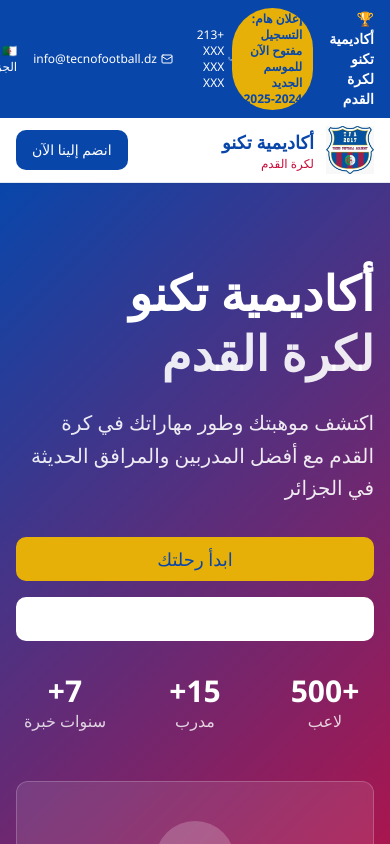
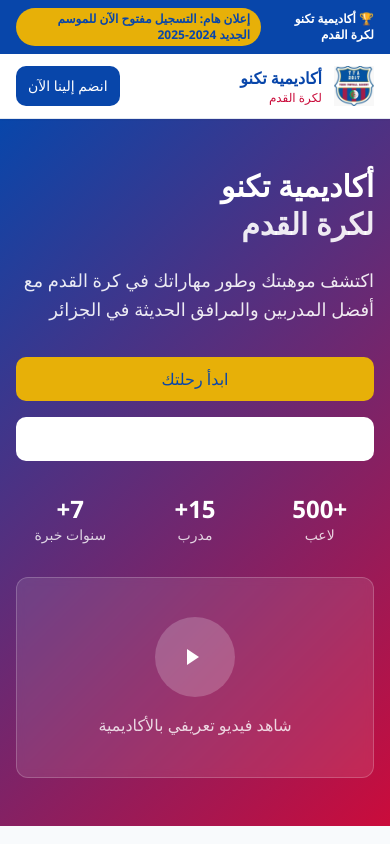
Before and after one commit to cvUPTZ/tecnosync-portal, a React (Vite) app: page / in a window 390 px wide. Shown: the top 844 px of the page. Built offline with nearby package versions, Linux system fonts and the light colour scheme; what @react-pdf/renderer would draw is missing.

Commit message:
Fix root route responsiveness
Make the root route responsive by adjusting layout and styling for smaller screens.

```diff
--- a/src/pages/Index.tsx
+++ b/src/pages/Index.tsx
@@ -9,14 +9,14 @@ const Index = () => {
     <div className="min-h-screen bg-background" dir="rtl">
       {/* Header */}
       <header className="bg-primary text-primary-foreground py-2 text-sm">
-        <div className="container mx-auto px-4 flex justify-between items-center">
-          <div className="flex items-center gap-4">
-            <span className="font-bold">🏆 أكاديمية تكنو لكرة القدم</span>
-            <Badge variant="secondary" className="bg-tfa-gold text-primary">
+        <div className="container mx-auto px-4 flex flex-col lg:flex-row justify-between items-center gap-2">
+          <div className="flex items-center gap-2 lg:gap-4">
+            <span className="font-bold text-xs lg:text-sm">🏆 أكاديمية تكنو لكرة القدم</span>
+            <Badge variant="secondary" className="bg-tfa-gold text-primary text-xs">
               إعلان هام: التسجيل مفتوح الآن للموسم الجديد 2024-2025
             </Badge>
           </div>
-          <div className="flex items-center gap-4 text-xs">
+          <div className="hidden md:flex items-center gap-4 text-xs">
             <div className="flex items-center gap-1">
               <Phone className="w-3 h-3" />
               <span>+213 XXX XXX XXX</span>
@@ -34,20 +34,20 @@ const Index = () => {
       <nav className="bg-white shadow-sm border-b sticky top-0 z-50">
         <div className="container mx-auto px-4">
           <div className="flex items-center justify-between h-16">
-            <div className="flex items-center gap-8">
+            <div className="flex items-center gap-8 flex-1">
               <div className="flex items-center gap-3">
                 <img
                   src="/lovable-uploads/110f1368-cc3e-49a8-ba42-0e0f2e7ec6ee.png"
                   alt="Tecno Football Academy Logo"
-                  className="w-12 h-12 object-contain"
+                  className="w-10 h-10 lg:w-12 lg:h-12 object-contain"
                 />
                 <div>
-                  <div className="font-bold text-lg text-tfa-blue">أكاديمية تكنو</div>
+                  <div className="font-bold text-base lg:text-lg text-tfa-blue">أكاديمية تكنو</div>
                   <div className="text-xs text-tfa-red font-medium">لكرة القدم</div>
                 </div>
               </div>
 
-              <div className="hidden md:flex items-center gap-6">
+              <div className="hidden lg:flex items-center gap-6">
                 <a href="#home" className="hover:text-primary transition-colors">الرئيسية</a>
                 <a href="#about" className="hover:text-primary transition-colors">من نحن</a>
                 <a href="#programs" className="hover:text-primary transition-colors">البرامج التدريبية</a>
@@ -61,50 +61,52 @@ const Index = () => {
               </div>
             </div>
 
-            <Link to="/registration">
-              <Button className="gradient-hero bg-tfa-blue hover:bg-tfa-red transition-colors">
-                انضم إلينا الآن
-              </Button>
-            </Link>
+            <div className="flex items-center gap-3">
+              <Link to="/registration">
+                <Button className="gradient-hero bg-tfa-blue hover:bg-tfa-red transition-colors text-sm lg:text-base px-3 lg:px-4">
+                  انضم إلينا الآن
+                </Button>
+              </Link>
+            </div>
           </div>
         </div>
       </nav>
 
       {/* Hero Section */}
-      <section id="home" className="gradient-hero text-white py-20">
+      <section id="home" className="gradient-hero text-white py-12 lg:py-20">
         <div className="container mx-auto px-4">
-          <div className="grid lg:grid-cols-2 gap-12 items-center">
+          <div className="grid lg:grid-cols-2 gap-8 lg:gap-12 items-center">
             <div className="animate-fade-in">
-              <h1 className="text-5xl md:text-6xl font-bold mb-6 leading-tight">
+              <h1 className="text-3xl md:text-4xl lg:text-5xl xl:text-6xl font-bold mb-6 leading-tight">
                 أكاديمية تكنو
                 <br />
                 <span className="text-white/90">لكرة القدم</span>
               </h1>
-              <p className="text-xl mb-8 text-white/90 leading-relaxed">
+              <p className="text-lg lg:text-xl mb-8 text-white/90 leading-relaxed">
                 اكتشف موهبتك وطور مهاراتك في كرة القدم مع أفضل المدربين والمرافق الحديثة في الجزائر
               </p>
 
               <div className="flex flex-col sm:flex-row gap-4 mb-8">
-                <Button size="lg" className="bg-tfa-gold hover:bg-tfa-gold/90 text-primary text-lg px-8">
+                <Button size="lg" className="bg-tfa-gold hover:bg-tfa-gold/90 text-primary text-base lg:text-lg px-6 lg:px-8">
                   ابدأ رحلتك
                 </Button>
-                <Button size="lg" variant="outline" className="text-lg px-8 border-white/30 text-white hover:bg-white/10">
+                <Button size="lg" variant="outline" className="text-base lg:text-lg px-6 lg:px-8 border-white/30 text-white hover:bg-white/10">
                   شاهد الفيديو
                 </Button>
               </div>
 
-              <div className="grid grid-cols-3 gap-8">
+              <div className="grid grid-cols-3 gap-4 lg:gap-8">
                 <div className="text-center">
-                  <div className="text-3xl font-bold">+500</div>
-                  <div className="text-white/80">لاعب</div>
+                  <div className="text-2xl lg:text-3xl font-bold">+500</div>
+                  <div className="text-white/80 text-sm lg:text-base">لاعب</div>
                 </div>
                 <div className="text-center">
-                  <div className="text-3xl font-bold">15+</div>
-                  <div className="text-white/80">مدرب</div>
+                  <div className="text-2xl lg:text-3xl font-bold">15+</div>
+                  <div className="text-white/80 text-sm lg:text-base">مدرب</div>
                 </div>
                 <div className="text-center">
-                  <div className="text-3xl font-bold">7+</div>
-                  <div className="text-white/80">سنوات خبرة</div>
+                  <div className="text-2xl lg:text-3xl font-bold">7+</div>
+                  <div className="text-white/80 text-sm lg:text-base">سنوات خبرة</div>
                 </div>
               </div>
             </div>
@@ -128,14 +130,14 @@ const Index = () => {
       {/* About Section */}
       <section id="about" className="py-20 bg-muted/50">
         <div className="container mx-auto px-4">
-          <div className="text-center mb-16">
-            <h2 className="text-4xl font-bold mb-4">من نحن</h2>
-            <p className="text-xl text-muted-foreground max-w-3xl mx-auto">
+          <div className="text-center mb-12 lg:mb-16">
+            <h2 className="text-3xl lg:text-4xl font-bold mb-4">من نحن</h2>
+            <p className="text-lg lg:text-xl text-muted-foreground max-w-3xl mx-auto">
               أكاديمية رائدة في تدريب كرة القدم تأسست عام 2017 بهدف تطوير المواهب الشابة
             </p>
           </div>
 
-          <div className="grid md:grid-cols-2 lg:grid-cols-4 gap-8 mb-16">
+          <div className="grid grid-cols-1 md:grid-cols-2 lg:grid-cols-4 gap-6 lg:gap-8 mb-12 lg:mb-16">
             <Card className="text-center hover:shadow-lg transition-shadow border-tfa-blue/10">
               <CardHeader>
                 <div className="w-16 h-16 bg-tfa-blue/10 rounded-full flex items-center justify-center mx-auto mb-4">
@@ -232,14 +234,14 @@ const Index = () => {
       {/* Programs Section */}
       <section id="programs" className="py-20">
         <div className="container mx-auto px-4">
-          <div className="text-center mb-16">
-            <h2 className="text-4xl font-bold mb-4">البرامج التدريبية</h2>
-            <p className="text-xl text-muted-foreground">
+          <div className="text-center mb-12 lg:mb-16">
+            <h2 className="text-3xl lg:text-4xl font-bold mb-4">البرامج التدريبية</h2>
+            <p className="text-lg lg:text-xl text-muted-foreground">
               برامج متنوعة تناسب جميع الأعمار والمستويات
             </p>
           </div>
 
-          <div className="grid md:grid-cols-2 lg:grid-cols-3 gap-8">
+          <div className="grid grid-cols-1 md:grid-cols-2 lg:grid-cols-3 gap-6 lg:gap-8">
             <Card className="hover:shadow-lg transition-shadow border-tfa-blue/20">
               <CardHeader>
                 <CardTitle className="text-xl">البراعم (5-8 سنوات)</CardTitle>
@@ -291,14 +293,14 @@ const Index = () => {
       {/* Events Section */}
       <section id="events" className="py-20 bg-muted/50">
         <div className="container mx-auto px-4">
-          <div className="text-center mb-16">
-            <h2 className="text-4xl font-bold mb-4">الفعاليات القادمة</h2>
-            <p className="text-xl text-muted-foreground">
+          <div className="text-center mb-12 lg:mb-16">
+            <h2 className="text-3xl lg:text-4xl font-bold mb-4">الفعاليات القادمة</h2>
+            <p className="text-lg lg:text-xl text-muted-foreground">
               انضم إلى فعالياتنا المثيرة والمتنوعة
             </p>
           </div>
 
-          <div className="grid md:grid-cols-2 lg:grid-cols-4 gap-6">
+          <div className="grid grid-cols-1 md:grid-cols-2 lg:grid-cols-4 gap-6">
             <Card className="hover:shadow-lg transition-shadow">
               <CardHeader>
                 <Badge className="w-fit mb-2 bg-tfa-gold text-primary">15 يوليو</Badge>
@@ -365,16 +367,16 @@ const Index = () => {
       {/* Contact Section */}
       <section id="contact" className="py-20">
         <div className="container mx-auto px-4">
-          <div className="text-center mb-16">
-            <h2 className="text-4xl font-bold mb-4">تواصل معنا</h2>
-            <p className="text-xl text-muted-foreground">
+          <div className="text-center mb-12 lg:mb-16">
+            <h2 className="text-3xl lg:text-4xl font-bold mb-4">تواصل معنا</h2>
+            <p className="text-lg lg:text-xl text-muted-foreground">
               نحن هنا لمساعدتك في بداية رحلتك الكروية
             </p>
           </div>
 
-          <div className="grid lg:grid-cols-2 gap-12">
+          <div className="grid grid-cols-1 lg:grid-cols-2 gap-8 lg:gap-12">
             <div>
-              <h3 className="text-2xl font-bold mb-6">معلومات التواصل</h3>
+              <h3 className="text-xl lg:text-2xl font-bold mb-6">معلومات التواصل</h3>
 
               <div className="space-y-4 mb-8">
                 <div className="flex items-center gap-3">
@@ -429,9 +431,9 @@ const Index = () => {
       </section>
 
       {/* Footer */}
-      <footer className="bg-primary text-primary-foreground py-12">
+      <footer className="bg-primary text-primary-foreground py-8 lg:py-12">
         <div className="container mx-auto px-4">
-          <div className="grid md:grid-cols-4 gap-8">
+          <div className="grid grid-cols-1 md:grid-cols-2 lg:grid-cols-4 gap-6 lg:gap-8">
             <div>
               <div className="flex items-center gap-3 mb-4">
                 <img
```
